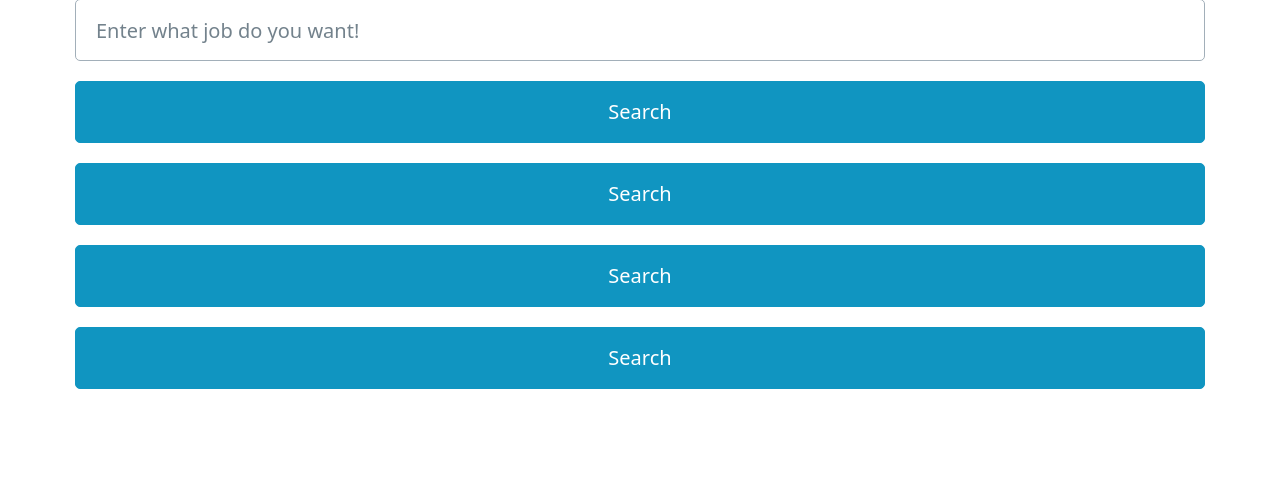
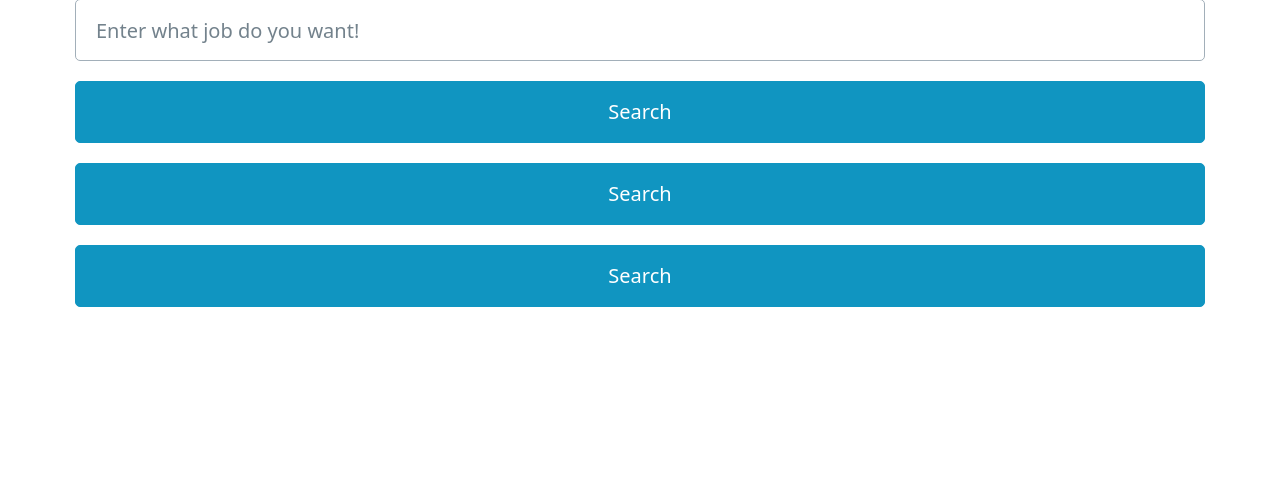
Before and after one commit to ChoiEuiCheon/WebScrapper, a Flask app: page / in a window 1280 px wide. Shown: the part 391-890 px from the top of the page. After the commit the page ends 698 px from the top, so only its background shows below. Run offline with Flask 3, Linux system fonts and the light colour scheme.

Commit message:
23.07.03

```diff
--- a/templates/home.html
+++ b/templates/home.html
@@ -18,7 +18,6 @@
       <button>Search</button>
       <button>Search</button>
       <button>Search</button>
-      <button>Search</button>
     </form>
   </main>
 
```
